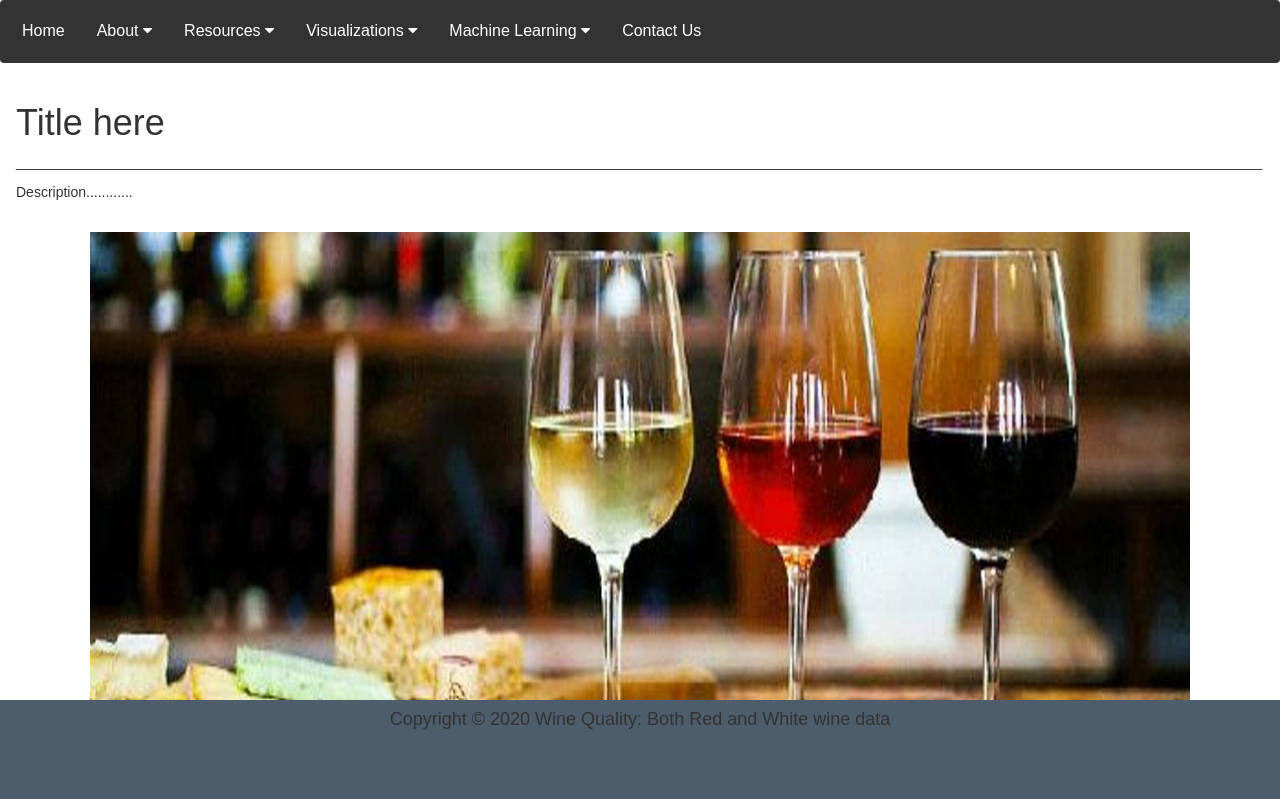
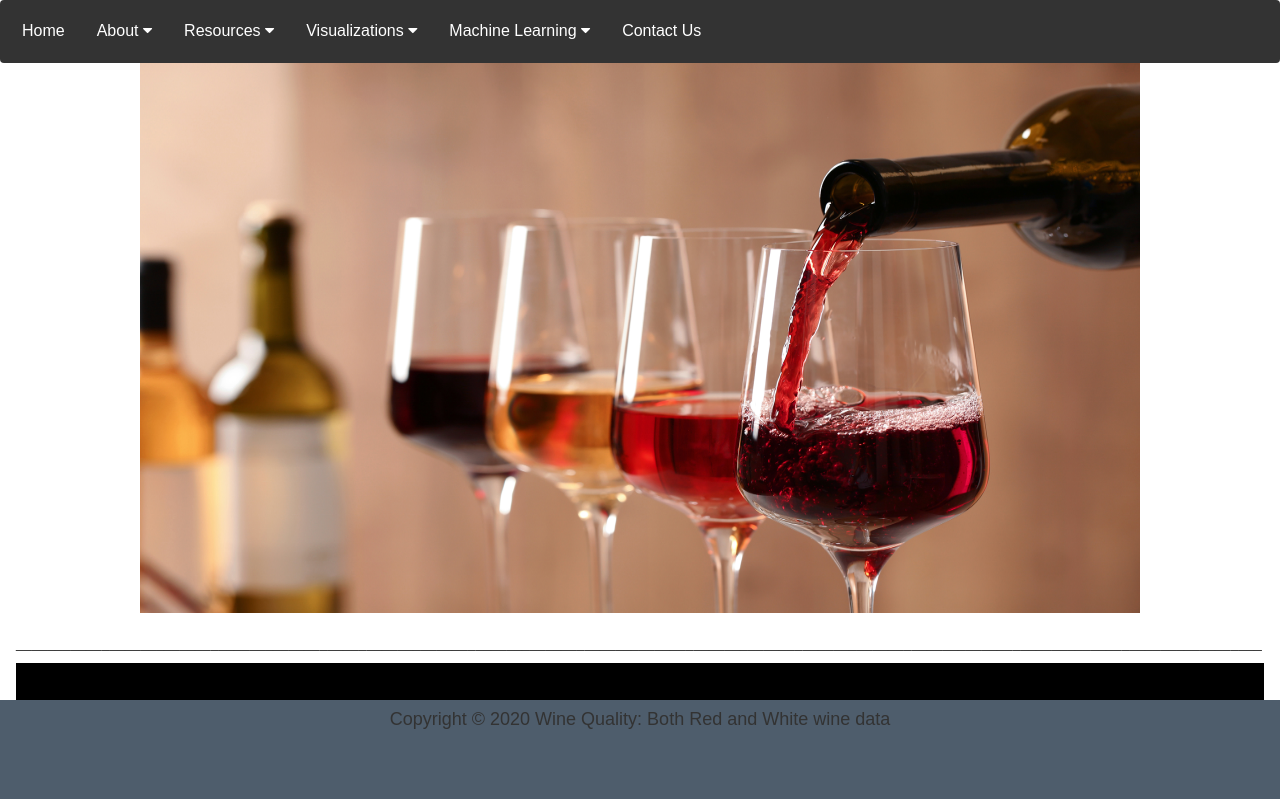
Before and after one commit to bea03013/GrapeExpectations, a plain HTML site: page templates/table.html in a window 1280 px wide. Shown: the top 799 px of the page. Drawn offline with nearby package versions, Linux system fonts and the light colour scheme; files that its build step writes are made by us from their sources.

Commit message:
changed images in HTML

```diff
--- a/templates/table.html
+++ b/templates/table.html
@@ -130,13 +130,6 @@ body {
 
 <div style="padding:0 16px">
 
-  <!-- --------------------------center this title -->
-  <br>
-
-  <h1> Title here </h1>
-  <p>________________________________________________________________________________________________________________________________________________________________</p>
-  <p>Description............ </p>
-  <br>
 
   <section class="latest section">
     <div class="section-inner shadow-sm rounded">
@@ -147,7 +140,7 @@ body {
 
                 <!-- <div class="featured-image has-ribbon"> -->
                     <a href="https://themes.3rdwavemedia.com/bootstrap-templates/startup/launch-bootstrap-4-template-for-saas-businesses/" target="_blank">
-                    <img class="img-fluid project-image rounded shadow-sm" src="../static/images/Winecheese.jpg" height= "550px" width= "1100px"alt="Wine" />
+                    <img class="img-fluid project-image rounded shadow-sm" src="../static/images/wine6.jpg" height= "550px" width= "1000px"alt="Wine" />
                     </a>
 
                 </div>
```
Also changed, not shown: templates/index.html (+1 -1 lines), static/images/wine6.jpg (added).
